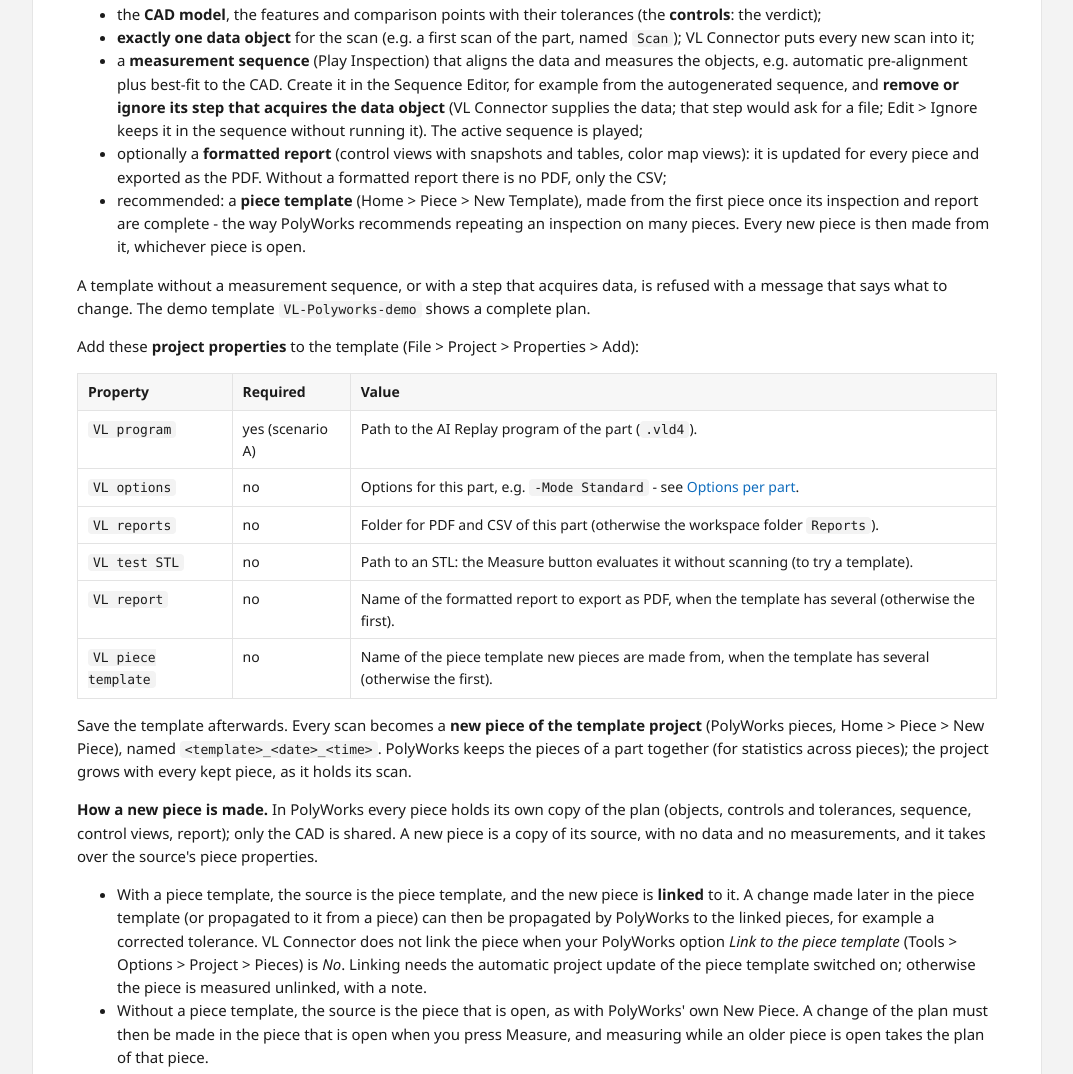
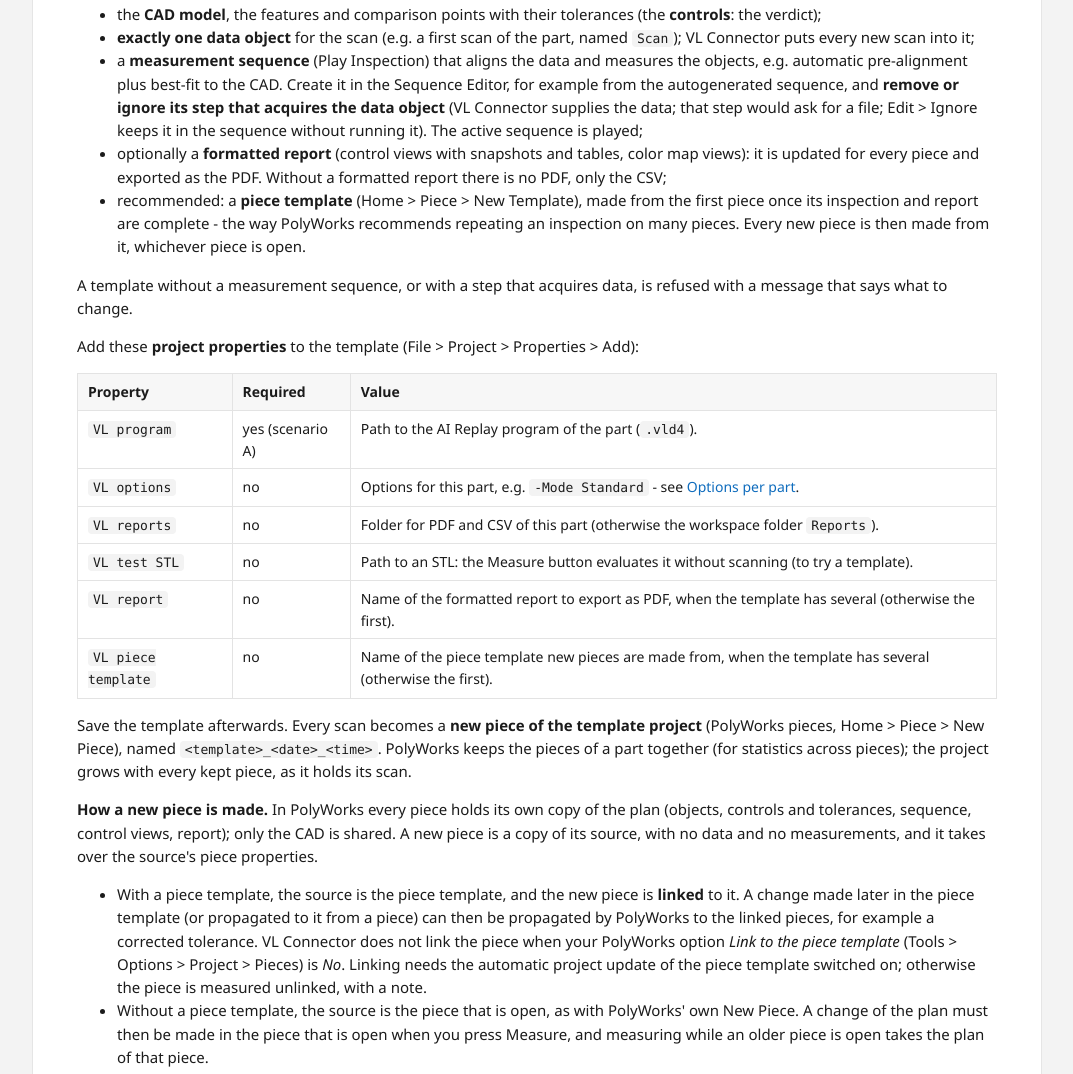
Before and after one commit to sidlos/VLConnector, a plain HTML site: page docs/User-Guide.html in a window 1280 px wide. Shown: the part 4267-5341 px from the top of the page, without its empty margins (103-1176 px from the left). Drawn offline with Linux system fonts and the light colour scheme.

Commit message:
Docs: no reference to a local demo template
The demo template exists only on the development PC, not in the package.

Co-Authored-By: Claude Opus 5.5 <noreply@anthropic.com>

```diff
--- a/docs/User-Guide.html
+++ b/docs/User-Guide.html
@@ -87,7 +87,7 @@ footer { max-width: 920px; margin: 0 auto 28px; color: #666; font-size: 12px; te
 <li>optionally a <strong>formatted report</strong> (control views with snapshots and tables, color map views): it is updated for every piece and exported as the PDF. Without a formatted report there is no PDF, only the CSV;</li>
 <li>recommended: a <strong>piece template</strong> (Home &gt; Piece &gt; New Template), made from the first piece once its inspection and report are complete - the way PolyWorks recommends repeating an inspection on many pieces. Every new piece is then made from it, whichever piece is open.</li>
 </ul>
-<p>A template without a measurement sequence, or with a step that acquires data, is refused with a message that says what to change. The demo template <code>VL-Polyworks-demo</code> shows a complete plan.</p>
+<p>A template without a measurement sequence, or with a step that acquires data, is refused with a message that says what to change.</p>
 <p>Add these <strong>project properties</strong> to the template (File &gt; Project &gt; Properties &gt; Add):</p>
 <table>
 <tr><th>Property</th><th>Required</th><th>Value</th></tr>
```
Also changed, not shown: 2 other files.
